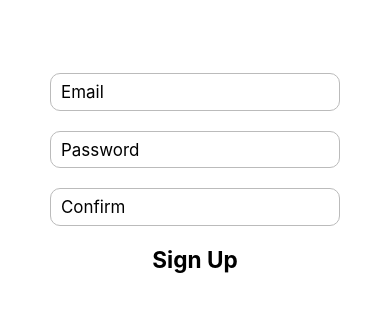
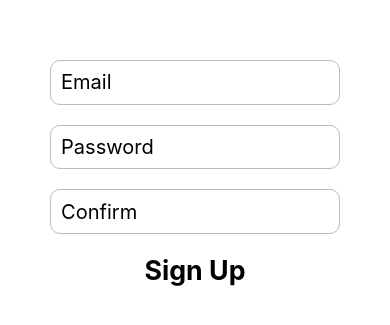
Before and after one commit to hossamnasser938/RNCourseProject, a React Native app: screen / in a window 390 px wide. Shown: the part 249-574 px from the top of the page. Built offline with nearby package versions, Linux system fonts and the light colour scheme.

Commit message:
Module 5 _ Lesson 13

```diff
--- a/package.json
+++ b/package.json
@@ -11,7 +11,8 @@
   },
   "dependencies": {
     "react": "16.11.0",
-    "react-native": "0.62.2"
+    "react-native": "0.62.2",
+    "react-native-size-matters": "^0.3.0"
   },
   "devDependencies": {
     "@babel/core": "^7.6.2",
--- a/src/components/PlayAround/ResponsiveLayout.js
+++ b/src/components/PlayAround/ResponsiveLayout.js
@@ -1,24 +1,28 @@
 import React, {useEffect} from 'react';
 import {View, Text, TextInput, Dimensions} from 'react-native';
-import {rem} from '../../utils/constants';
+
+import {ScaledSheet} from 'react-native-size-matters';
+
+const styles = ScaledSheet.create({
+  input: {
+    fontSize: '18@s',
+    height: '40@s',
+    borderWidth: 1,
+    borderColor: '#bbb',
+    borderRadius: 10,
+    marginBottom: 20,
+    padding: 10,
+  },
+  button: {
+    fontSize: '24@s',
+    fontWeight: 'bold',
+  },
+});
 
 const {width} = Dimensions.get('window');
 
 export function Input(props) {
-  return (
-    <TextInput
-      style={{
-        fontSize: 18 * rem,
-        height: 40 * rem,
-        borderWidth: 1,
-        borderColor: '#bbb',
-        borderRadius: 10,
-        marginBottom: 20,
-        padding: 10,
-      }}
-      placeholder={props.placeholder}
-    />
-  );
+  return <TextInput style={styles.input} placeholder={props.placeholder} />;
 }
 
 export function SignUpScreen(props) {
@@ -47,7 +51,7 @@ export function SignUpScreen(props) {
       </View>
 
       <View style={{alignItems: 'center'}}>
-        <Text style={{fontSize: 24 * rem, fontWeight: 'bold'}}>Sign Up</Text>
+        <Text style={styles.button}>Sign Up</Text>
       </View>
     </View>
   );
```
Also changed, not shown: 1 other file (tests, documents, lock files or other folders).
